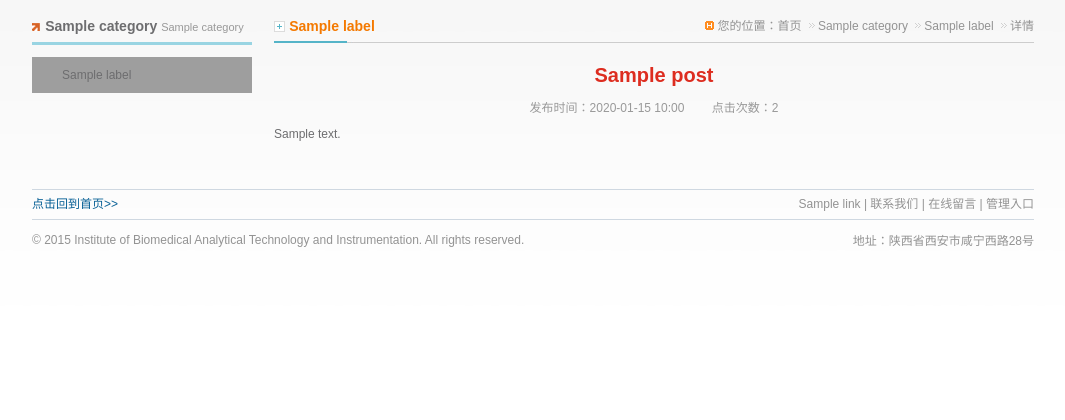
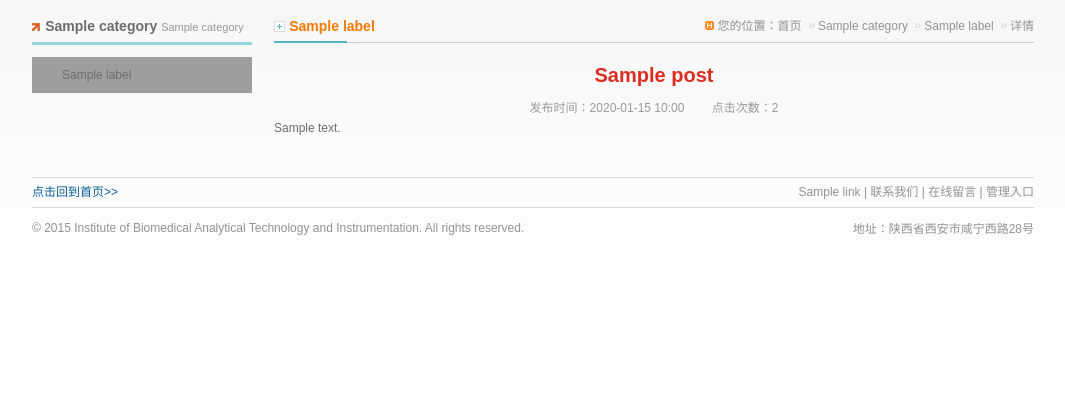
Before and after one commit to whypro/ibati, a Flask app: page /post/1/ in a window 1280 px wide. Shown: the part 337-757 px from the top of the page, without its empty margins (107-1172 px from the left). Run offline with Flask 2, Linux system fonts and the light colour scheme; tables that the repository leaves empty hold one stand-in row (values such as "Sample post"); grey boxes are pictures that could not be loaded.

Commit message:
Fix a bug of post content line height

```diff
--- a/ibati/static/css/style.css
+++ b/ibati/static/css/style.css
@@ -805,3 +805,7 @@ a.wen22:hover {
     max-width: 100%;
     height: auto;
 }
+
+.post-content {
+    line-height: normal;
+}
```
